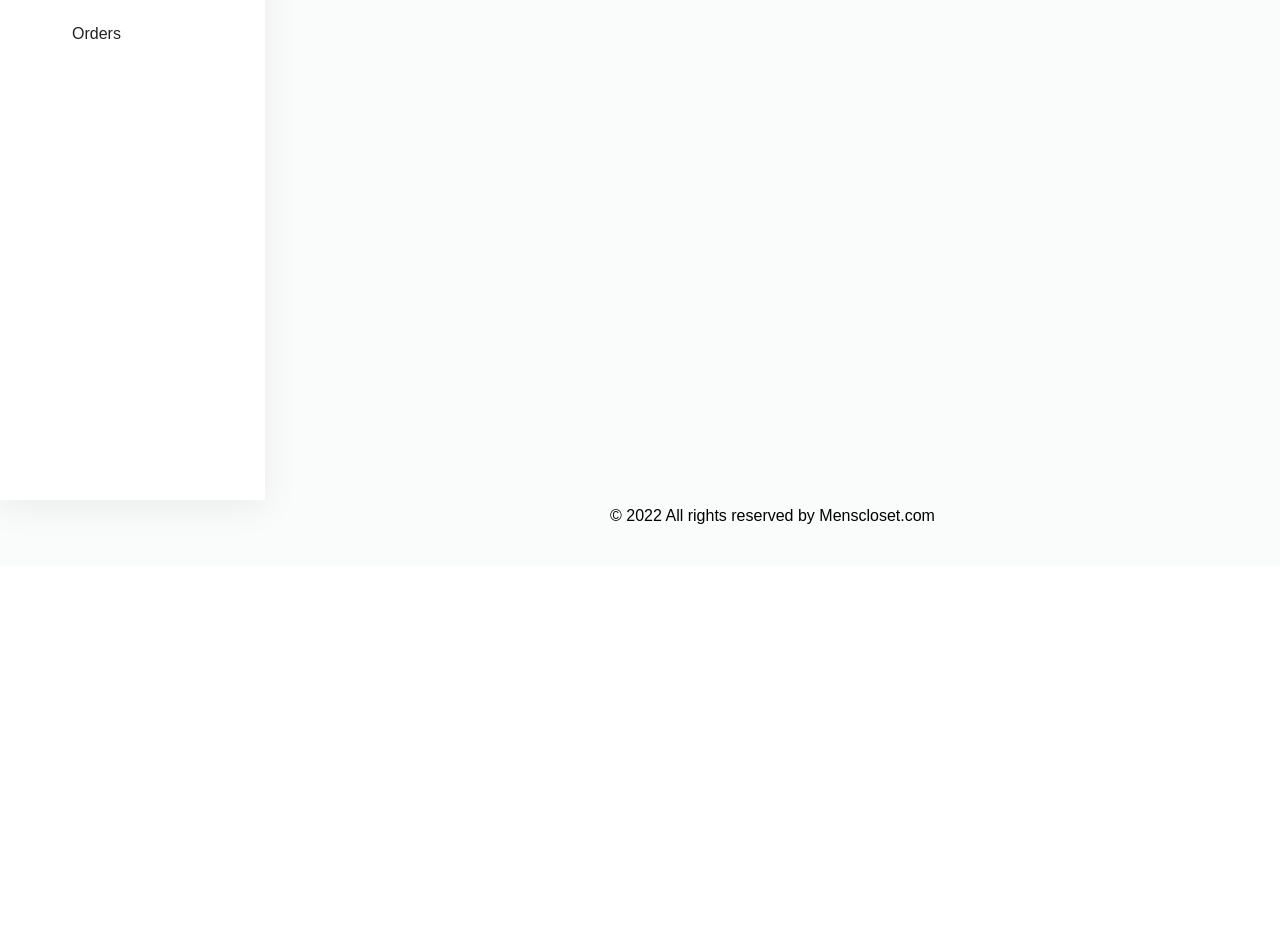
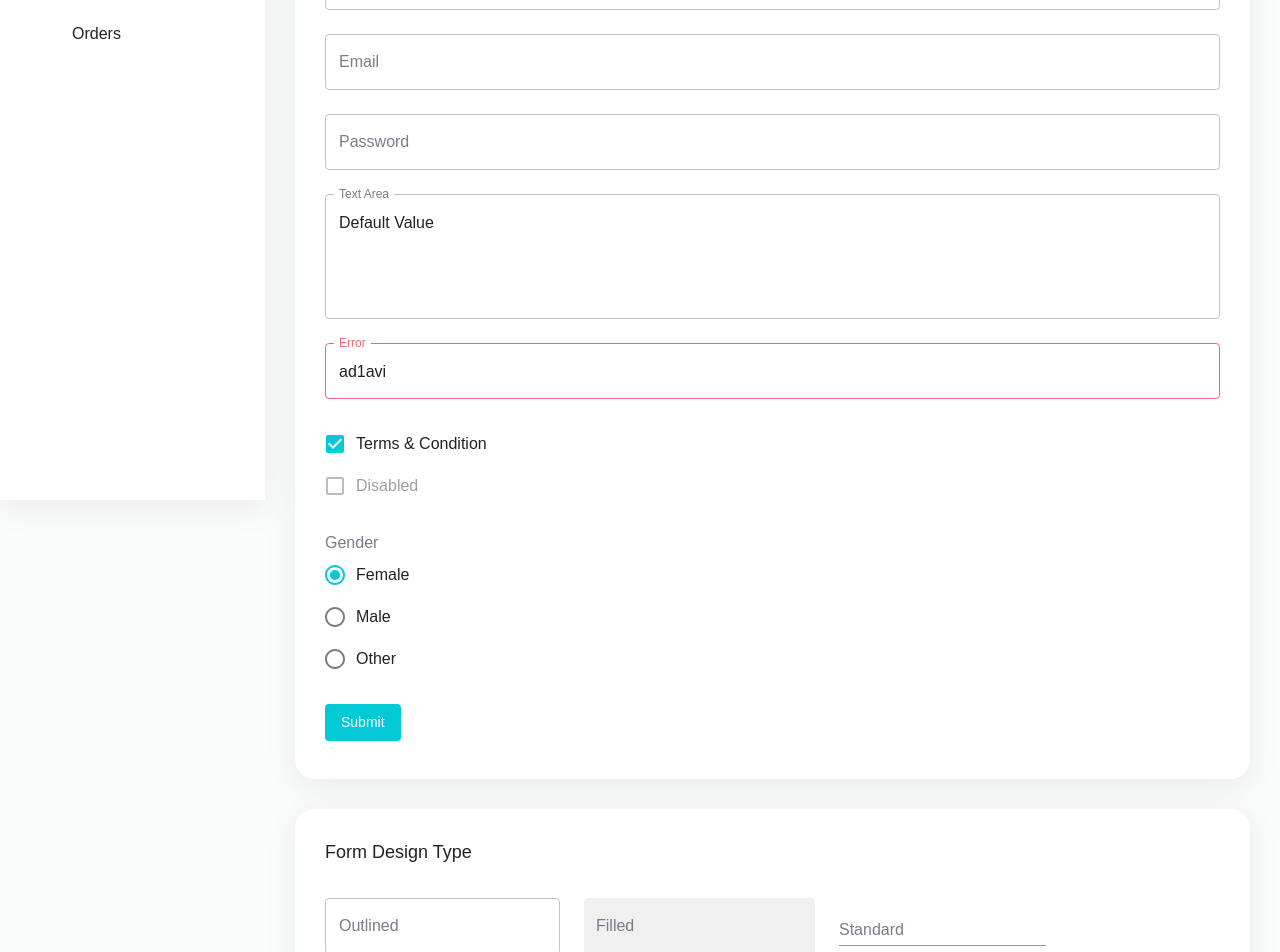
Before and after one commit to hsayvaidya23/Mens-Closet, a Next.js app: page /admin/add in a window 1280 px wide. Shown: the part 300-1252 px from the top of the page. Before the commit the page ends 866 px from the top, so only its background shows below. Built offline with nearby package versions, Linux system fonts and the light colour scheme; some icons are missing.

Commit message:
populating dashboard pages

```diff
--- a/pages/admin/add.js
+++ b/pages/admin/add.js
@@ -2,6 +2,20 @@ import React from "react";
 import { ThemeProvider } from "@mui/material/styles";
 import FullLayout from "../../src/layouts/FullLayout";
 import theme from "../../src/theme/theme";
+import {
+  Grid,
+  Stack,
+  TextField,
+  Checkbox,
+  FormGroup,
+  FormControlLabel,
+  RadioGroup,
+  Radio,
+  FormLabel,
+  FormControl,
+  Button,
+} from "@mui/material";
+import BaseCard from './../../src/components/baseCard/BaseCard';
 
 const Add = () => {
   return (
@@ -16,7 +30,103 @@ const Add = () => {
           }
         `}
       </style>
-      <FullLayout>Add Product</FullLayout>
+      <FullLayout>
+        <Grid container spacing={0}>
+          <Grid item xs={12} lg={12}>
+            <BaseCard title="Add a Product">
+              <Stack spacing={3}>
+                <TextField
+                  id="name-basic"
+                  label="Name"
+                  variant="outlined"
+                  defaultValue="Nirav Joshi"
+                />
+                <TextField id="email-basic" label="Email" variant="outlined" />
+                <TextField
+                  id="pass-basic"
+                  label="Password"
+                  type="password"
+                  variant="outlined"
+                />
+                <TextField
+                  id="outlined-multiline-static"
+                  label="Text Area"
+                  multiline
+                  rows={4}
+                  defaultValue="Default Value"
+                />
+                <TextField
+                  error
+                  id="er-basic"
+                  label="Error"
+                  defaultValue="ad1avi"
+                  variant="outlined"
+                />
+                <FormGroup>
+                  <FormControlLabel
+                    control={<Checkbox defaultChecked />}
+                    label="Terms & Condition"
+                  />
+                  <FormControlLabel
+                    disabled
+                    control={<Checkbox />}
+                    label="Disabled"
+                  />
+                </FormGroup>
+                <FormControl>
+                  <FormLabel id="demo-radio-buttons-group-label">
+                    Gender
+                  </FormLabel>
+                  <RadioGroup
+                    aria-labelledby="demo-radio-buttons-group-label"
+                    defaultValue="female"
+                    name="radio-buttons-group"
+                  >
+                    <FormControlLabel
+                      value="female"
+                      control={<Radio />}
+                      label="Female"
+                    />
+                    <FormControlLabel
+                      value="male"
+                      control={<Radio />}
+                      label="Male"
+                    />
+                    <FormControlLabel
+                      value="other"
+                      control={<Radio />}
+                      label="Other"
+                    />
+                  </RadioGroup>
+                </FormControl>
+              </Stack>
+              <br />
+              <Button variant="contained" mt={2}>
+                Submit
+              </Button>
+            </BaseCard>
+          </Grid>
+
+          <Grid item xs={12} lg={12}>
+            <BaseCard title="Form Design Type">
+              <Stack spacing={3} direction="row">
+                <TextField
+                  id="outlined-basic"
+                  label="Outlined"
+                  variant="outlined"
+                />
+                <TextField id="filled-basic" label="Filled" variant="filled" />
+                <TextField
+                  id="standard-basic"
+                  label="Standard"
+                  variant="standard"
+                />
+              </Stack>
+            </BaseCard>
+          </Grid>
+        </Grid>
+
+      </FullLayout>
     </ThemeProvider>
   );
 };
--- a/pages/admin/allorders.js
+++ b/pages/admin/allorders.js
@@ -2,6 +2,8 @@ import React from "react";
 import { ThemeProvider } from "@mui/material/styles";
 import FullLayout from "../../src/layouts/FullLayout";
 import theme from "../../src/theme/theme";
+import { Grid } from "@mui/material";
+import ProductPerfomance from "../../src/components/dashboard/ProductPerfomance";
 
 const Orders = () => {
   return (
@@ -16,7 +18,14 @@ const Orders = () => {
           }
         `}
       </style>
-      <FullLayout>All Orders</FullLayout>
+      <FullLayout>
+        {" "}
+        <Grid container spacing={0}>
+          <Grid item xs={12} lg={12}>
+            <ProductPerfomance />
+          </Grid>
+        </Grid>
+      </FullLayout>
     </ThemeProvider>
   );
 };
--- a/pages/admin/allproducts.js
+++ b/pages/admin/allproducts.js
@@ -2,6 +2,8 @@ import React from "react";
 import { ThemeProvider } from "@mui/material/styles";
 import FullLayout from "../../src/layouts/FullLayout";
 import theme from "../../src/theme/theme";
+import { Grid } from "@mui/material";
+import ProductPerfomance from "../../src/components/dashboard/ProductPerfomance";
 
 const Allproducts = () => {
   return (
@@ -16,7 +18,13 @@ const Allproducts = () => {
           }
         `}
       </style>
-      <FullLayout>Hello Product</FullLayout>
+      <FullLayout>
+        <Grid container spacing={0}>
+          <Grid item xs={12} lg={12}>
+            <ProductPerfomance />
+          </Grid>
+        </Grid>
+      </FullLayout>
     </ThemeProvider>
   );
 };
--- a/pages/admin/imageuploader.js
+++ b/pages/admin/imageuploader.js
@@ -2,6 +2,94 @@ import React from "react";
 import { ThemeProvider } from "@mui/material/styles";
 import FullLayout from "../../src/layouts/FullLayout";
 import theme from "../../src/theme/theme";
+import { Grid, ImageList, ImageListItem } from "@mui/material";
+import BaseCard from "../../src/components/baseCard/BaseCard";
+2;
+
+function srcset(image, size, rows = 1, cols = 1) {
+  return {
+    src: `${image}?w=${size * cols}&h=${size * rows}&fit=crop&auto=format`,
+    srcSet: `${image}?w=${size * cols}&h=${
+      size * rows
+    }&fit=crop&auto=format&dpr=2 2x`,
+  };
+}
+
+const itemData = [
+  {
+    img: "https://images.unsplash.com/photo-1551963831-b3b1ca40c98e",
+    title: "Breakfast",
+    rows: 4,
+    cols: 2,
+  },
+  {
+    img: "https://images.unsplash.com/photo-1551782450-a2132b4ba21d",
+    title: "Burger",
+    rows: 4,
+    cols: 2,
+  },
+  {
+    img: "https://images.unsplash.com/photo-1522770179533-24471fcdba45",
+    title: "Camera",
+    rows: 4,
+    cols: 2,
+  },
+  {
+    img: "https://images.unsplash.com/photo-1444418776041-9c7e33cc5a9c",
+    title: "Coffee",
+    rows: 4,
+    cols: 2,
+  },
+  {
+    img: "https://images.unsplash.com/photo-1533827432537-70133748f5c8",
+    title: "Hats",
+    rows: 4,
+    cols: 2,
+  },
+  {
+    img: "https://images.unsplash.com/photo-1558642452-9d2a7deb7f62",
+    title: "Honey",
+    author: "@arwinneil",
+    rows: 4,
+    cols: 2,
+  },
+  {
+    img: "https://images.unsplash.com/photo-1516802273409-68526ee1bdd6",
+    title: "Basketball",
+    rows: 4,
+    cols: 2,
+  },
+  {
+    img: "https://images.unsplash.com/photo-1518756131217-31eb79b20e8f",
+    title: "Fern",
+    rows: 4,
+    cols: 2,
+  },
+  {
+    img: "https://images.unsplash.com/photo-1597645587822-e99fa5d45d25",
+    title: "Mushrooms",
+    rows: 4,
+    cols: 2,
+  },
+  {
+    img: "https://images.unsplash.com/photo-1567306301408-9b74779a11af",
+    title: "Tomato basil",
+    rows: 4,
+    cols: 2,
+  },
+  {
+    img: "https://images.unsplash.com/photo-1471357674240-e1a485acb3e1",
+    title: "Sea star",
+    rows: 4,
+    cols: 2,
+  },
+  {
+    img: "https://images.unsplash.com/photo-1589118949245-7d38baf380d6",
+    title: "Bike",
+    rows: 4,
+    cols: 2,
+  },
+];
 
 const ImageUploader = () => {
   return (
@@ -16,7 +104,35 @@ const ImageUploader = () => {
           }
         `}
       </style>
-      <FullLayout>ImageUploader </FullLayout>
+      <FullLayout>
+        {" "}
+        <Grid container spacing={0}>
+          <Grid item xs={12} lg={12}>
+            <BaseCard title="Upload an Image">
+              <ImageList
+                sx={{ height: 450 }}
+                variant="quilted"
+                cols={4}
+                rowHeight={121}
+              >
+                {itemData.map((item) => (
+                  <ImageListItem
+                    key={item.img}
+                    cols={item.cols || 1}
+                    rows={item.rows || 1}
+                  >
+                    <img
+                      {...srcset(item.img, 121, item.rows, item.cols)}
+                      alt={item.title}
+                      loading="lazy"
+                    />
+                  </ImageListItem>
+                ))}
+              </ImageList>
+            </BaseCard>
+          </Grid>
+        </Grid>{" "}
+      </FullLayout>
     </ThemeProvider>
   );
 };
```
